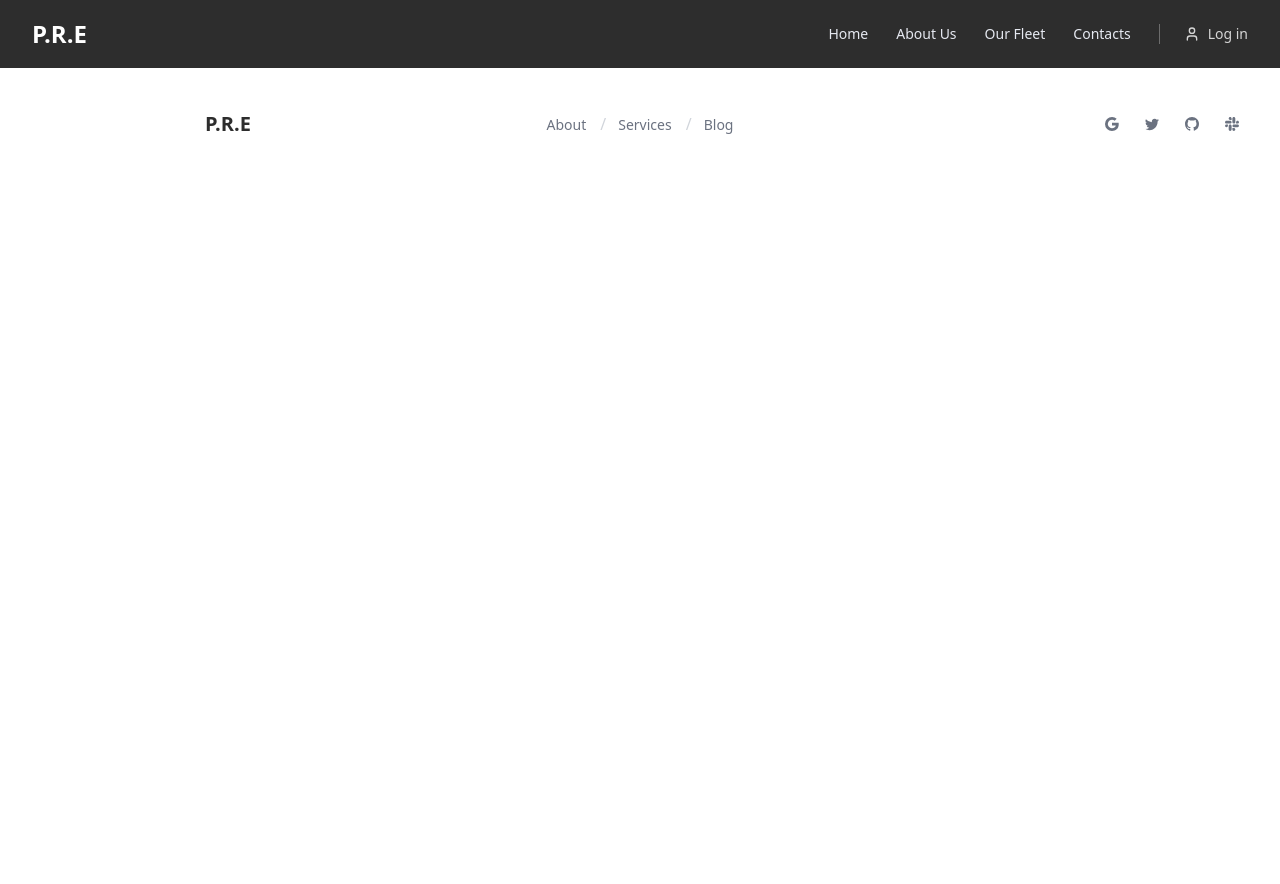
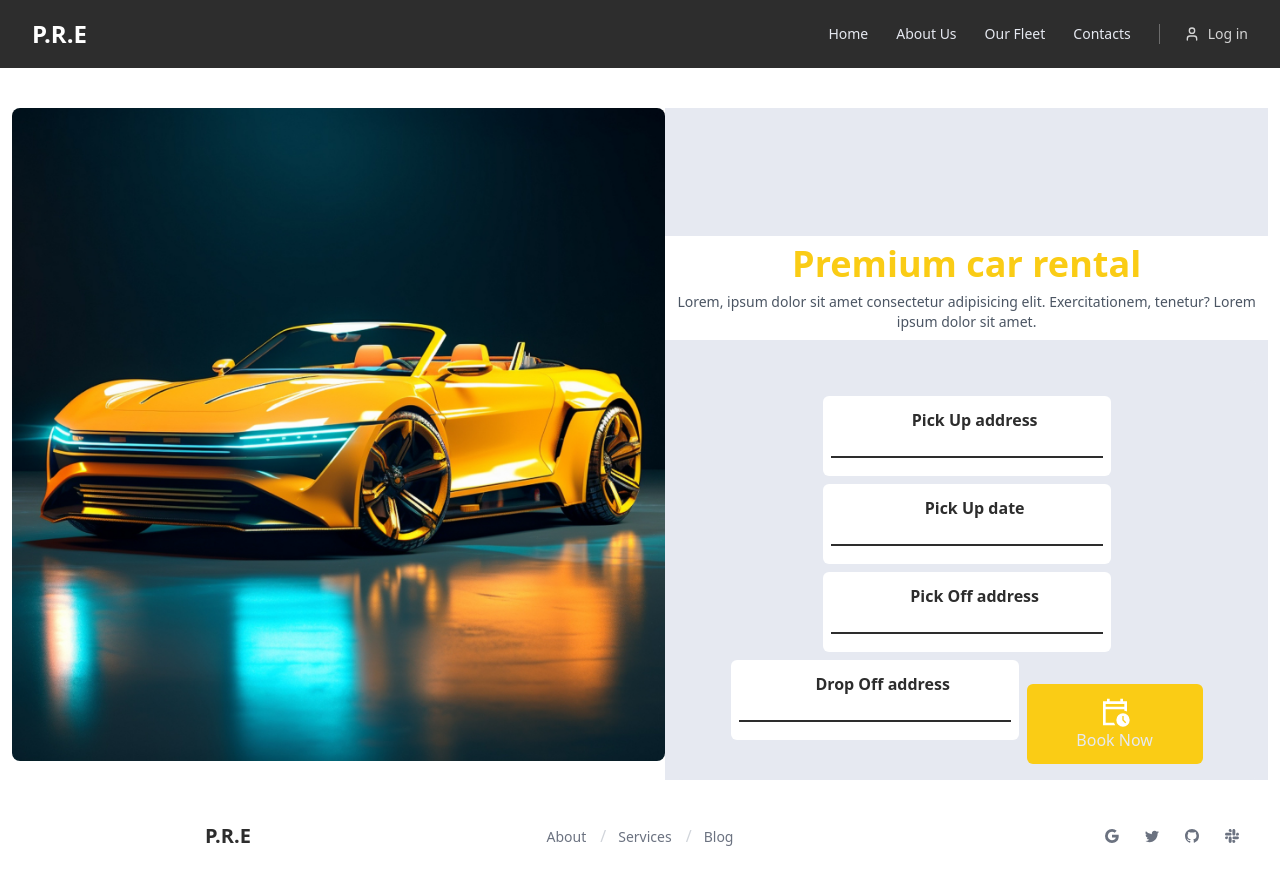
Before and after one commit to Paulhakeem/Dolph, a Nuxt app: page /bookingInfo in a window 1280 px wide. Shown: the top 884 px of the page. Before the commit the page ends 800 px from the top, so only its background shows below. Built offline with nearby package versions, Linux system fonts and the light colour scheme; no server answers; the database is empty.

Commit message:
adding car booking information page

```diff
--- a/assets/main.css
+++ b/assets/main.css
@@ -67,6 +67,15 @@ body {
 #bookingButton p {
     margin-top: 2px;
 }
+#bookingInfor {
+    flex-wrap: wrap;
+}
+#bookingRow {
+    padding-top: 14px;
+}
+#bookingHeading {
+    margin-bottom: 10px;
+}
   #footer {
     max-width: 100%;
     margin-top: 3em;
@@ -107,7 +116,11 @@ body {
     text-align: center;
 
 }
-
+#bookingBox {
+    gap: 14px;
+    text-align: center;
+    justify-content: center;
+}
 #carsButton {
     padding-top: 2px;
 }
@@ -138,4 +151,12 @@ body {
    #home h1{
     font-size: 4em;
  }
+ #bookingInfor {
+    flex-wrap: wrap;
+}
+#bookingInput {
+    text-align: center;
+    justify-content: center;
+    width: 90%;
+}
   }
--- a/components/popular.vue
+++ b/components/popular.vue
@@ -83,11 +83,13 @@
 
           <div class="flex justify-between mx-3 py-3">
             <p class="text-brown text-md font-bold">$200/day</p>
+           <nuxt-link to="/booking">
             <button
               class="bg-brown p-2 w-24 rounded-full text-light text-center justify-center"
             >
               Book Now
             </button>
+           </nuxt-link>
           </div>
         </div>
 
@@ -155,11 +157,13 @@
 
           <div class="flex justify-between mx-3 py-3">
             <p class="text-brown text-md font-bold">$150/day</p>
+           <nuxt-link to="/booking">
             <button
               class="bg-brown p-2 w-24 rounded-full text-light text-center justify-center"
             >
               Book Now
             </button>
+           </nuxt-link>
           </div>
         </div>
 
@@ -227,11 +231,13 @@
 
           <div class="flex justify-between mx-3 py-3">
             <p class="text-brown text-md font-bold">$180/day</p>
+           <nuxt-link to="/booking">
             <button
               class="bg-brown p-2 w-24 rounded-full text-light text-center justify-center"
             >
               Book Now
             </button>
+           </nuxt-link>
           </div>
         </div>
       </div>
--- a/components/savemoney.vue
+++ b/components/savemoney.vue
@@ -51,11 +51,13 @@
             Reprehenderit, itaque?
           </p>
 
+         <nuxt-link to="/booking">
           <button
             class="bg-light-blue rounded-md p-2 w-42 mt-10 text-md font-medium text-heading text-sm"
           >
             Booking Now
           </button>
+         </nuxt-link>
         </div>
       </div>
     </div>
--- a/pages/booking.vue
+++ b/pages/booking.vue
@@ -27,7 +27,7 @@
             >
               <div
                 id="bookingBox"
-                class="flex flex-wrap gap-14 py-4 justify-center"
+                class="flex flex-wrap gap-14 py-4 justify-center w-2/3 m-auto"
               >
                 <div
                   id="bookingFlex"
@@ -89,6 +89,7 @@
                   </h3>
                   <div class="px-2">
                     <input
+                      v-model="useFirestore.yourBudget"
                       type="text"
                       class="w-full ring-0 border-b-2 text-gray-500 border-b-heading px-2 outline-none first-letter:uppercase caret-blue"
                       required
@@ -102,6 +103,7 @@
                   </h3>
                   <div class="px-2">
                     <input
+                      v-model="useFirestore.favCar"
                       type="text"
                       class="w-full ring-0 border-b-2 text-gray-500 border-b-heading px-2 outline-none first-letter:uppercase caret-blue"
                       required
--- /dev/null
+++ b/pages/bookingInfo.vue
@@ -0,0 +1,135 @@
+<template>
+  <div id="bookingInfor" class="flex justify-center mx-auto mt-10 px-3">
+    <div>
+      <img
+        src="../assets/images/ferarri.jpg"
+        alt="ferarri"
+        class="rounded-lg"
+      />
+    </div>
+
+    <!-- form -->
+    <div id="bookingRow" class="bg-[#e6e9f1] pt-32 ">
+      <div
+        id="bookingHeading"
+        class="text-center text-balance select-none mb-10 bg-white p-2"
+      >
+        <h1 class="text-4xl font-semibold text-yellow-400">Premium car rental</h1>
+        <p class="text-pretty text-sm pt-2 text-gray-600">
+          Lorem, ipsum dolor sit amet consectetur adipisicing elit.
+          Exercitationem, tenetur? Lorem ipsum dolor sit amet.</p>
+      </div>
+
+      <!-- form -->
+
+    <form
+        @submit.prevent="useFirestore.AddBooking"
+        id="homeSection"
+        class="px-3"
+      >
+        <div class="bg-[#e6e9f1] w-full rounded-md h-auto">
+          <div id="bookingInput" class="flex flex-wrap gap-2 py-4 justify-center text-center m-auto">
+            <div class="bg-white rounded-md w-72 h-20 justify-center">
+              <h3
+                class="text-heading pl-4 pt-3 font-semibold text-center rounded-md"
+              >
+                Pick Up address
+              </h3>
+              <div class="px-2">
+                <input
+                  v-model="useFirestore.pickUpAddress"
+                  type="text"
+                  class="w-full ring-0 border-b-2 border-b-heading px-2 outline-none first-letter:uppercase caret-yellow-400"
+                  required
+                />
+              </div>
+            </div>
+
+            <div class="bg-white rounded-md w-72 h-20 justify-center">
+              <h3
+                class="text-heading pl-4 pt-3 font-semibold text-center rounded-md"
+              >
+                Pick Up date
+              </h3>
+              <div class="px-2">
+                <input
+                  v-model="useFirestore.pickUpDate"
+                  type="text"
+                  class="w-full ring-0 border-b-2 border-b-heading px-2 outline-none first-letter:uppercase caret-yellow-400"
+                  required
+                />
+              </div>
+            </div>
+
+            <div class="bg-white rounded-md w-72 h-20 justify-center">
+              <h3
+                class="text-heading pl-4 pt-3 font-semibold text-center rounded-md"
+              >
+                Pick Off address
+              </h3>
+              <div class="px-2">
+                <input
+                  v-model="useFirestore.pickOffAddress"
+                  type="text"
+                  class="w-full ring-0 border-b-2 border-b-heading px-2 outline-none first-letter:uppercase caret-yellow-400"
+                  required
+                />
+              </div>
+            </div>
+
+            <div class="bg-white rounded-md w-72 h-20 justify-center">
+              <h3
+                class="text-heading pl-4 pt-3 font-semibold text-center rounded-md"
+              >
+                Drop Off address
+              </h3>
+              <div class="px-2">
+                <input
+                  v-model="useFirestore.dropOffAddress"
+                  type="text"
+                  class="w-full ring-0 border-b-2 border-b-heading px-2 outline-none first-letter:uppercase caret-yellow-400"
+                  required
+                />
+              </div>
+            </div>
+            <button
+              id="homeSectionButton"
+              class="bg-yellow-400 rounded-md w-44 h-20 cursor-pointer text-center text-light mt-6"
+            >
+              <div class="flex justify-center items-center">
+                <svg
+                  xmlns="http://www.w3.org/2000/svg"
+                  width="32"
+                  height="32"
+                  viewBox="0 0 24 24"
+                >
+                  <path
+                    fill="#ffffff"
+                    d="M5 8h14V6H5zm0 0V6zM3 22V4h3V2h2v2h8V2h2v2h3v7.675q-.475-.225-.975-.375T19 11.075V10H5v10h6.3q.175.55.413 1.05t.562.95zm15 1q-2.075 0-3.537-1.463T13 18q0-2.075 1.463-3.537T18 13q2.075 0 3.538 1.463T23 18q0 2.075-1.463 3.538T18 23m1.675-2.625l.7-.7L18.5 17.8V15h-1v3.2z"
+                  />
+                </svg>
+              </div>
+
+              Book Now
+            </button>
+          </div>
+        </div>
+      </form>
+    </div>
+  </div>
+</template>
+
+<script setup>
+const { user } = useFirebaseAuth();
+const useFirestore = useDbStore();
+
+definePageMeta({
+  middleware: ["auth"],
+});
+
+useHead({
+  titleTemplate: "%s - car booking information",
+});
+</script>
+
+<style lang="scss" scoped></style>
--- a/stores/db.js
+++ b/stores/db.js
@@ -16,8 +16,6 @@ export const useDbStore = defineStore("database", () => {
   const favCar = ref(null)
 
   const confirmBooking = ref([])
-
-  console.log(confirmBooking);
   // functions
 
   const AddBooking = () => {
```
